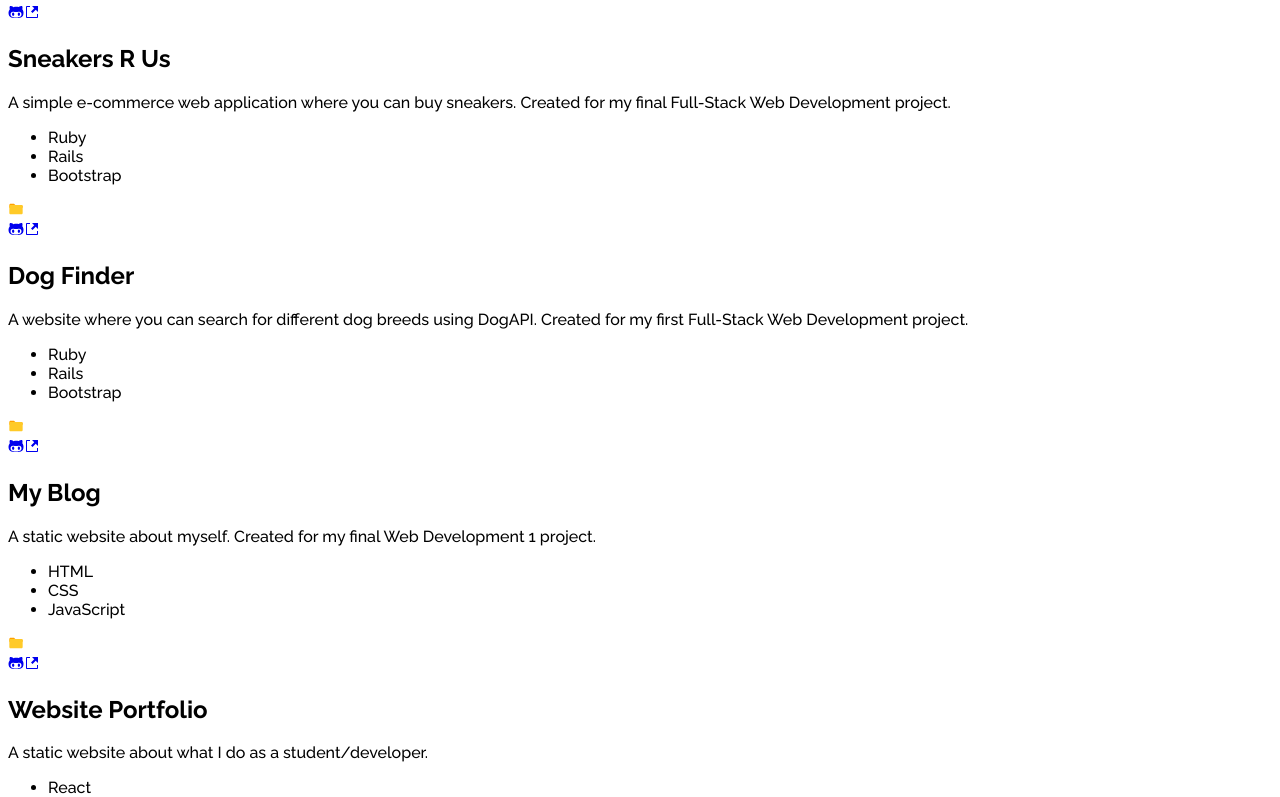
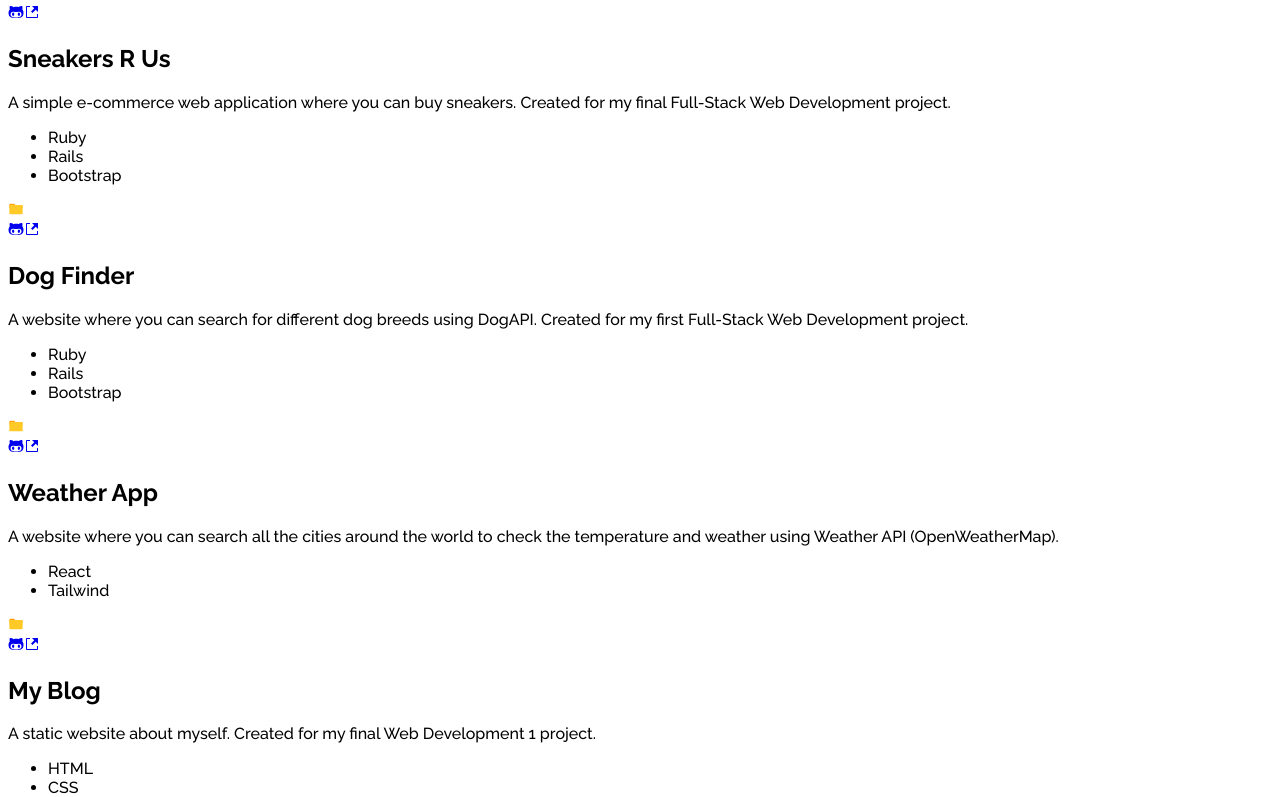
Before and after one commit to rmagatx/portfolio, a React (Create React App) app: page / in a window 1280 px wide. Shown: the part 1953-2750 px from the top of the page. Built offline with nearby package versions, Linux system fonts and the light colour scheme.

Commit message:
Add weather app

```diff
--- a/src/projects.js
+++ b/src/projects.js
@@ -17,6 +17,14 @@ const stack = [
   },
   {
     id: 3,
+    name: "Weather App",
+    description: "A website where you can search all the cities around the world to check the temperature and weather using Weather API (OpenWeatherMap).",
+    stack: ["React", "Tailwind"],
+    github: "https://github.com/rmagatx/react-weather-app",
+    link: "https://rmagatx.github.io/react-weather-app/"
+  },
+  {
+    id: 4,
     name: "My Blog",
     description: "A static website about myself. Created for my final Web Development 1 project.",
     stack: ["HTML", "CSS", "JavaScript"],
@@ -24,7 +32,7 @@ const stack = [
     link: "https://rsmagat.github.io/renz-about-me"
   },
   {
-    id: 4,
+    id: 5,
     name: "Website Portfolio",
     description: "A static website about what I do as a student/developer.",
     stack: ["React", "Tailwind"],
```
